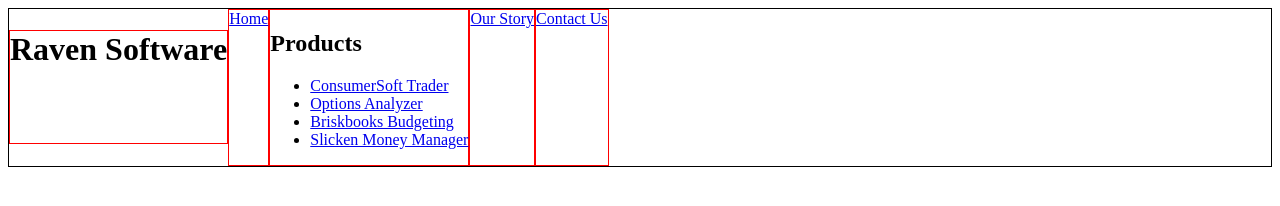
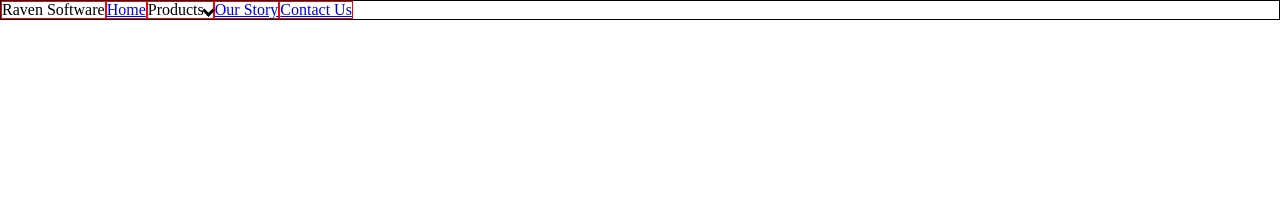
Before and after one commit to Datrinon/buffing-components, a website built with webpack: page src/index.html in a window 1280 px wide. Built offline with nearby package versions, Linux system fonts and the light colour scheme.

Commit message:
Add dropdown menu toggle callback

```diff
--- a/src/dropdown.js
+++ b/src/dropdown.js
@@ -90,10 +90,11 @@
     // Three components to a dropdown, the label, the navlinks, and the arrow.
     const dropDownLabel = document.createElement("h2");
     const dropDownLinks = document.createElement("ul");
-    const dropDownArrow = document.createElement("svg");
+    const dropDownArrow = document.createElement("i");
 
     this.#addClassesToElement(dropDownContainer, classNames, "menubar-dropdown");
-    dropDownLinks.classList.add("collapsed");
+    dropDownLinks.classList.add("dropdown-links", "collapsed");
+    dropDownArrow.classList.add("arrow", "down");
 
     links.forEach((pair) => {
       let linkWrapper = document.createElement("li");
@@ -106,13 +107,26 @@
       linkWrapper.append(link);
       dropDownLinks.append(linkWrapper);
     });
-
     dropDownLabel.textContent = name;
 
-    dropDownContainer.append(dropDownLabel, dropDownLinks, dropDownArrow);
+    dropDownLabel.append(dropDownArrow);
+    dropDownContainer.append(dropDownLabel, dropDownLinks);
+    dropDownContainer.addEventListener("click", this.#toggleDropdown);
 
     this.#clickables.push(dropDownContainer);
   }
+
+  /**
+   * A callback to show dropdown menu on hover.
+   *
+   * @param {*} e - Event. Used to get the current link being hovered over,
+   * and then use it to find the dropdown links.
+   */
+  #toggleDropdown(e) {
+    const dropdown = e.currentTarget.querySelector("ul");
+    dropdown.classList.toggle("collapsed");
+  }
+
 
   /**
    * Get the menu with all the clickables that has been added to it.
--- a/src/index.css
+++ b/src/index.css
@@ -2,8 +2,37 @@
   display: flex;
   flex-direction: row;
   border: 1px solid black;
+  align-items: center;
 }
 
 .dropdown-menu > * {
   border: 1px solid red;
 }
+
+.arrow {
+  border: solid black;
+  border-width: 0 3px 3px 0;
+  display: inline-block;
+  padding: 3px;
+  transition: transform 0.5s;
+}
+
+.down {
+  transform: rotate(45deg);
+  -webkit-transform: rotate(45deg);
+}
+
+.up {
+  transform: rotate(-135deg);
+  -webkit-transform: rotate(-135deg);
+}
+
+.collapsed {
+  max-height: 0px !important;
+  display: none !important;
+}
+
+.dropdown-links {
+  max-height: fit-content;
+  display: unset;
+}
--- a/src/index.js
+++ b/src/index.js
@@ -1,5 +1,6 @@
 // css imports
 import './index.css';
+import './reset.css';
 // js imports
 import MenuBar from './dropdown';
 import NAV_ELEMENTS from './navElements';
--- /dev/null
+++ b/src/reset.css
@@ -0,0 +1,43 @@
+html, body, div, span, applet, object, iframe,
+h1, h2, h3, h4, h5, h6, p, blockquote, pre,
+a, abbr, acronym, address, big, cite, code,
+del, dfn, em, img, ins, kbd, q, s, samp,
+small, strike, strong, sub, sup, tt, var,
+b, u, i, center,
+dl, dt, dd, ol, ul, li,
+fieldset, form, label, legend,
+table, caption, tbody, tfoot, thead, tr, th, td,
+article, aside, canvas, details, embed,
+figure, figcaption, footer, header, hgroup,
+menu, nav, output, ruby, section, summary,
+time, mark, audio, video {
+	margin: 0;
+	padding: 0;
+	border: 0;
+	font-size: 100%;
+	font: inherit;
+	vertical-align: baseline;
+}
+/* HTML5 display-role reset for older browsers */
+article, aside, details, figcaption, figure,
+footer, header, hgroup, menu, nav, section {
+	display: block;
+}
+body {
+	line-height: 1;
+}
+ol, ul {
+	list-style: none;
+}
+blockquote, q {
+	quotes: none;
+}
+blockquote:before, blockquote:after,
+q:before, q:after {
+	content: '';
+	content: none;
+}
+table {
+	border-collapse: collapse;
+	border-spacing: 0;
+}
```
Also changed, not shown: dist/dropdown.bundle.js, dist/index.bundle.js.
